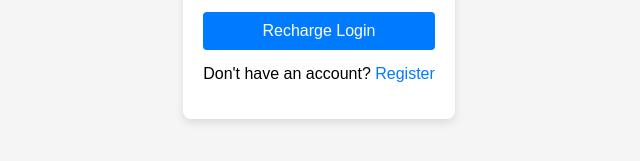
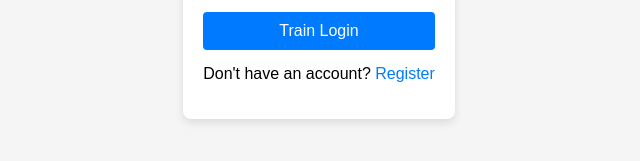
Before and after one commit to ArunKotu/project-docker, a plain HTML site: page index.html in a window 1280 px wide. Shown: the part 453-614 px from the top of the page, 321-961 px from the left. Drawn offline with Linux system fonts and the light colour scheme.

Commit message:
Update index.html

```diff
--- a/index.html
+++ b/index.html
@@ -71,7 +71,7 @@
                 <label for="password">Password</label>
                 <input type="password" id="password" name="password" required>
             </div>
-            <button type="submit">Recharge Login</button>
+            <button type="submit">Train Login</button>
         </form>
         <p class="register-link">Don't have an account? <a href="#">Register</a></p>
     </div>
```
